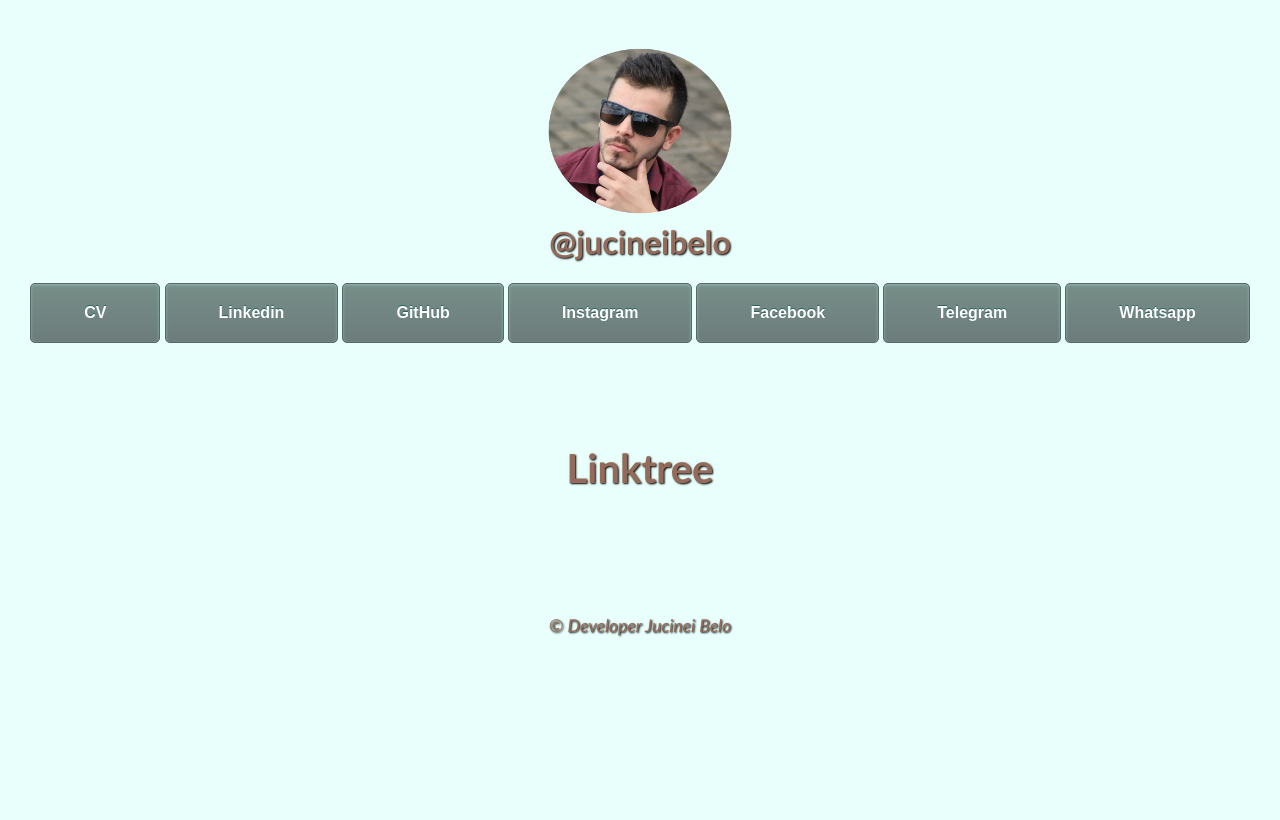
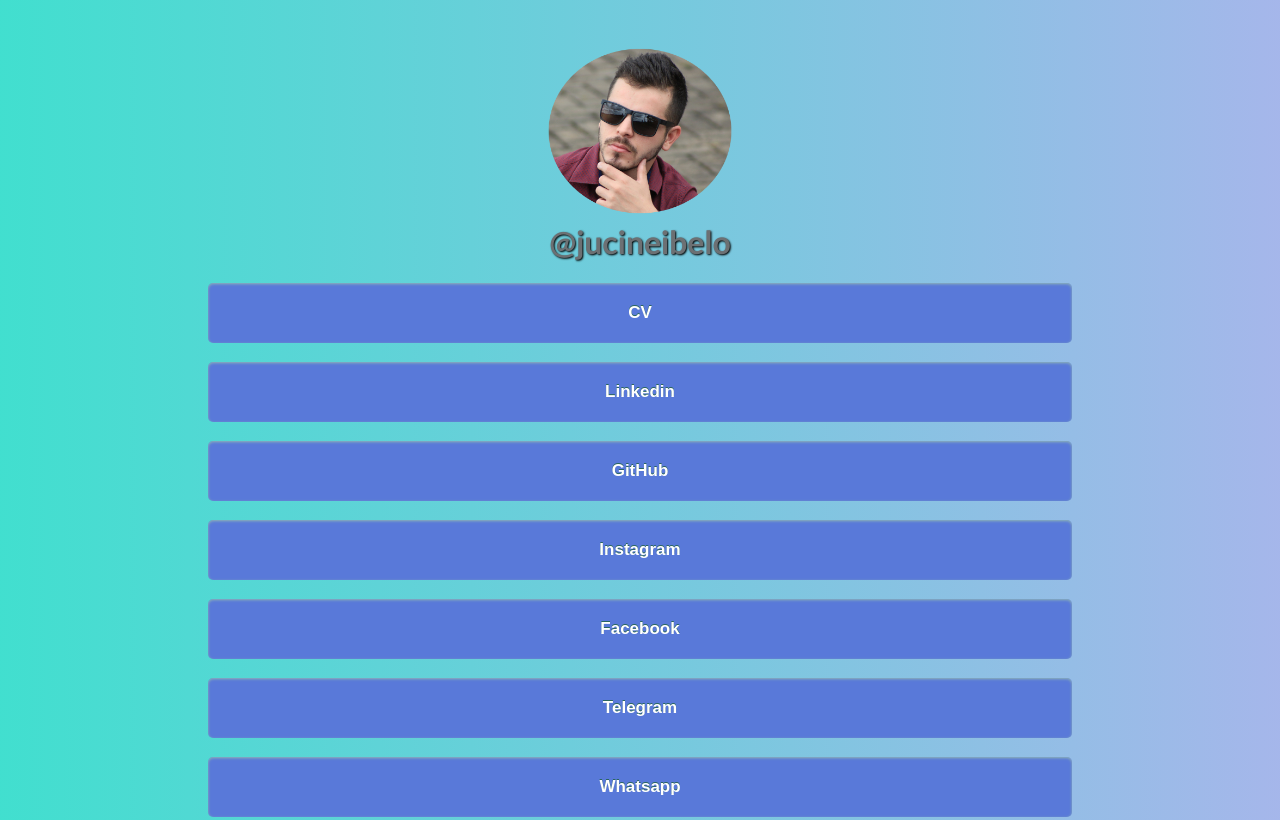
Before and after one commit to jucineibelo/links, a plain HTML site: page index.html in a window 1280 px wide. Shown: the top 820 px of the page. Drawn offline with nearby package versions, Linux system fonts and the light colour scheme.

Commit message:
new update

```diff
--- a/css/style.css
+++ b/css/style.css
@@ -1,8 +1,7 @@
-*{
+body{
     text-align: center;
     font-family: 'Trebuchet MS', 'Lucida Sans Unicode', 'Lucida Grande', 'Lucida Sans', Arial, sans-serif;
-    background:#E8FFFB ;
-
+    background:linear-gradient(to right, #1ed9c6d7,#5979d98a);
 }
 
 .inicio img {
@@ -13,22 +12,22 @@
 
 .inicio h1 {
     text-shadow: 1px 1px 2px black;
-    color: #946B5A;
+    color: #6C7073;
     margin-top: -0.2%;
 }
 
 
 .botao {
 	box-shadow:inset 0px 1px 3px 0px #91b8b3;
-	background:linear-gradient(to bottom, #768d87 5%, #6c7c7c 100%);
-	background-color:#768d87;
+	background:linear-gradient(to bottom, #5979D9 5%, #5979D9 100%);
+	background-color:#1ED9C6;
 	border-radius:5px;
-	border:1px solid #566963;
+    width: 60%;
 	display:inline-block;
 	cursor:pointer;
 	color:#ffffff;
 	font-family:Arial;
-	font-size:16px;
+	font-size:17px;
 	font-weight:bold;
 	padding:20px 53px;
    	text-decoration:none;
@@ -36,8 +35,8 @@
 
 }
 .botao:hover {
-    background:linear-gradient(to bottom, #6c7c7c 5%, #768d87 100%);
-	background-color:#6c7c7c;
+    background:linear-gradient(to bottom, #1ED9C6 5%, #768d87 100%);
+	background-color:#5979D9
 }
 .botao:active {
 	position:relative;
@@ -55,8 +54,8 @@ a:visited {
 .mylink {
     font-family: 'Trebuchet MS', 'Lucida Sans Unicode', 'Lucida Grande', 'Lucida Sans', Arial, sans-serif;
     margin-top: 8%;
-    font-size: 250%;
-    color: #946B5A;
+    font-size: 280%;
+    color: #6C7073;
     text-shadow: 1px 1px 2px black;
 }
 
@@ -64,7 +63,7 @@ footer {
     font-size: 1.1em;
     margin-top: 7em;
     padding-bottom: 5em;
-    color:#946B5A;
+    color:#6C7073;
     text-shadow: 1px 1px 2px black;
     font-style: italic;
 
--- a/index.html
+++ b/index.html
@@ -17,20 +17,22 @@
         </div>
 
         <div>
-            <a href="./curriculo/Curriculo-Jucinei-Luiz-Belo-Atualizado.pdf" target="_blank"class="botao">CV</a>
+            <a href="./curriculo/Curriculo-Jucinei-Luiz-Belo-Atualizado.pdf" target="_blank"class="botao">CV</a><br><br>
 
-            <a href="https://www.linkedin.com/in/jucinei-belo/" target="_blank"class="botao">Linkedin</a>
+            <a href="https://www.linkedin.com/in/jucinei-belo/" target="_blank"class="botao">Linkedin</a><br><br>
 
-            <a href="https://github.com/jucineibelo" target="_blank"class="botao">GitHub</a>
+            <a href="https://github.com/jucineibelo" target="_blank"class="botao">GitHub</a><br><br>
 
-            <a href="https://www.instagram.com/jucineibelo/" target="_blank"class="botao">Instagram</a>
+            <a href="https://www.instagram.com/jucineibelo/" target="_blank"class="botao">Instagram</a><br><br>
 
             <a href="https://www.facebook.com/jucioleb" target="_blank" class="botao">Facebook</a>
+            <br><br>
 
-            <a href="https://t.me/jucineibelo" target="_blank"class="botao">Telegram</a>
+            <a href="https://t.me/jucineibelo" target="_blank"class="botao">Telegram</a><br><br>
 
             <a href="https://api.whatsapp.com/send?phone=5549998192395&text=Texto%20aqui"
             target="_blank"class="botao">Whatsapp</a>
+            <br><br>
         </div>
 
         <h2 class="mylink">Linktree</h2>
```
